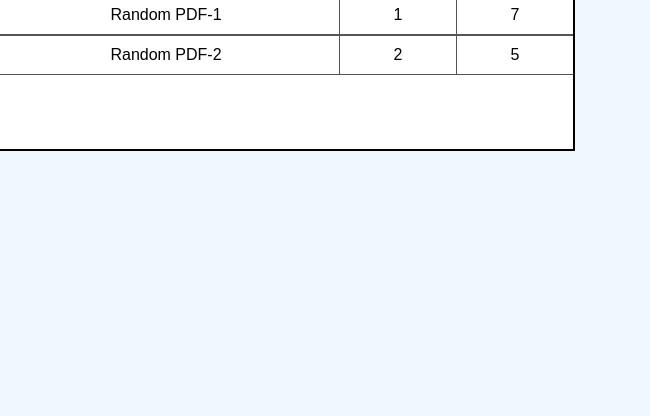
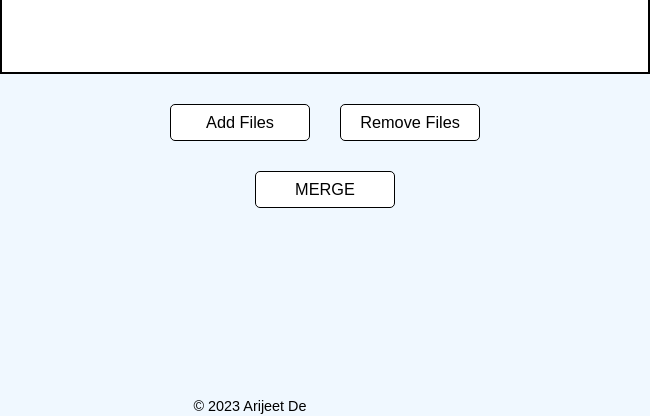
Before and after one commit to debroglie27/PDFMergerElectronJS, an Electron app: page renderer/index.html in a window 500 px wide. Shown: the part 384-800 px from the top of the page, 650 px wide, since content can reach past the window. Drawn offline with Linux system fonts and the light colour scheme.

Commit message:
adding buttons and preload

```diff
--- a/renderer/index.html
+++ b/renderer/index.html
@@ -3,6 +3,8 @@
   <head>
     <meta charset="UTF-8" />
     <meta name="viewport" content="width=device-width, initial-scale=1.0" />
+    <meta http-equiv="Content-Security-Policy" content="script-src 'self'"/>
+
     <title>PDF Merger</title>
 
     <link rel="stylesheet" href="./style.css" />
@@ -33,8 +35,20 @@
             <p class="last-page">5</p>
           </div>
         </div>
+
+        <div class="button-container">
+          <div class="add-remove-buttons">
+            <button>Add Files</button>
+            <button>Remove Files</button>
+          </div>
+          <button>MERGE</button>
+        </div>
       </div>
     </main>
+
+    <footer>
+      <p class="copyright">© 2023 Arijeet De</p>
+    </footer>
 
     <script src="./draggable.js"></script>
   </body>
--- a/renderer/style.css
+++ b/renderer/style.css
@@ -22,10 +22,11 @@ main {
     flex-direction: column;
     align-items: center;
     justify-content: center;
+    margin: auto;
 }
 
 h1 {
-    font-size: 2.5rem;
+    font-size: 2.3rem;
     margin-bottom: 25px;
 }
 
@@ -40,6 +41,7 @@ h1 {
     align-items: center;
     justify-content: start;
     overflow: auto;
+    margin-bottom: 30px;
 }
 
 .row-header {
@@ -70,7 +72,6 @@ h1 {
 }
 
 .row-container .serial-num {
-    /* border-right: 1px solid #555555; */
     flex-basis: 10%;
 }
 
@@ -94,7 +95,6 @@ h1 {
     opacity: 0.3;
 }
 
-
 ::-webkit-scrollbar {
     width: 4px;
 }
@@ -102,3 +102,34 @@ h1 {
 ::-webkit-scrollbar-thumb {
     box-shadow: inset 0 0 5px rgb(0, 0, 0, 0.4);
 }
+
+.button-container {
+    display: flex;
+    flex-direction: column;
+    align-items: center;
+    justify-content: center;
+}
+
+.add-remove-buttons {
+    display: flex;
+    align-items: center;
+    justify-content: center;
+    gap: 30px;
+    margin-bottom: 30px;
+}
+
+button {
+    background-color: white;
+    border-radius: 5px;
+    width: 140px;
+    padding: 8px 0;
+    font-size: 1.02rem;
+    border: 1px solid black;
+    cursor: pointer;
+}
+
+
+.copyright {
+    font-size: 0.9rem;
+    margin-bottom: 2px;
+}
```
Also changed, not shown: main.js (+66 -13 lines), preload.js (added, +17 -0 lines).
